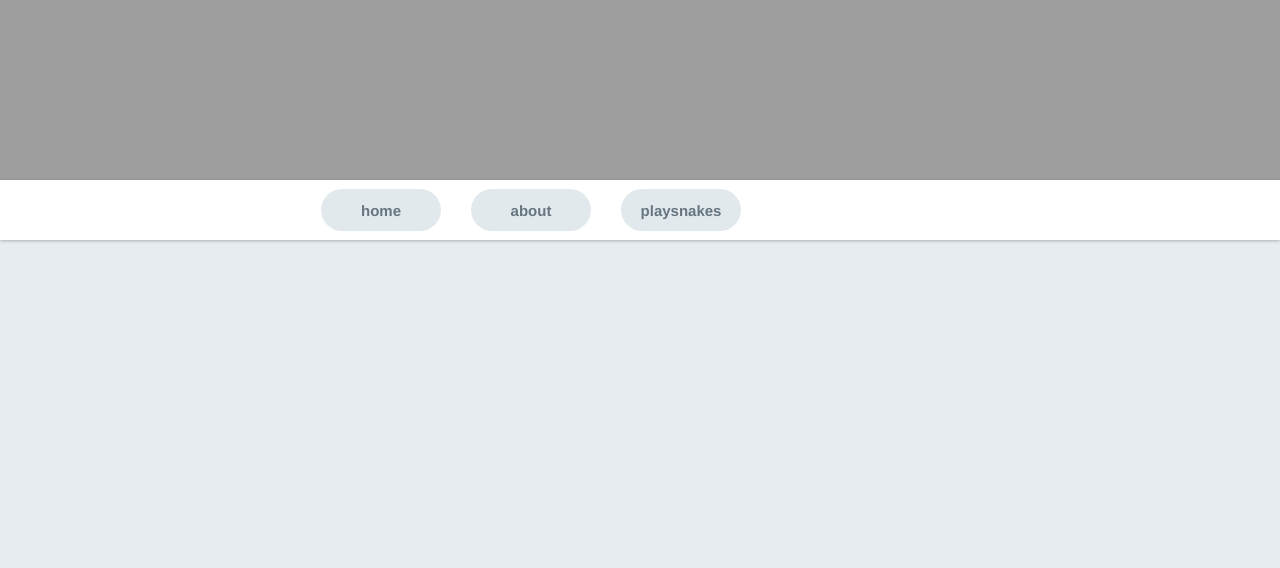
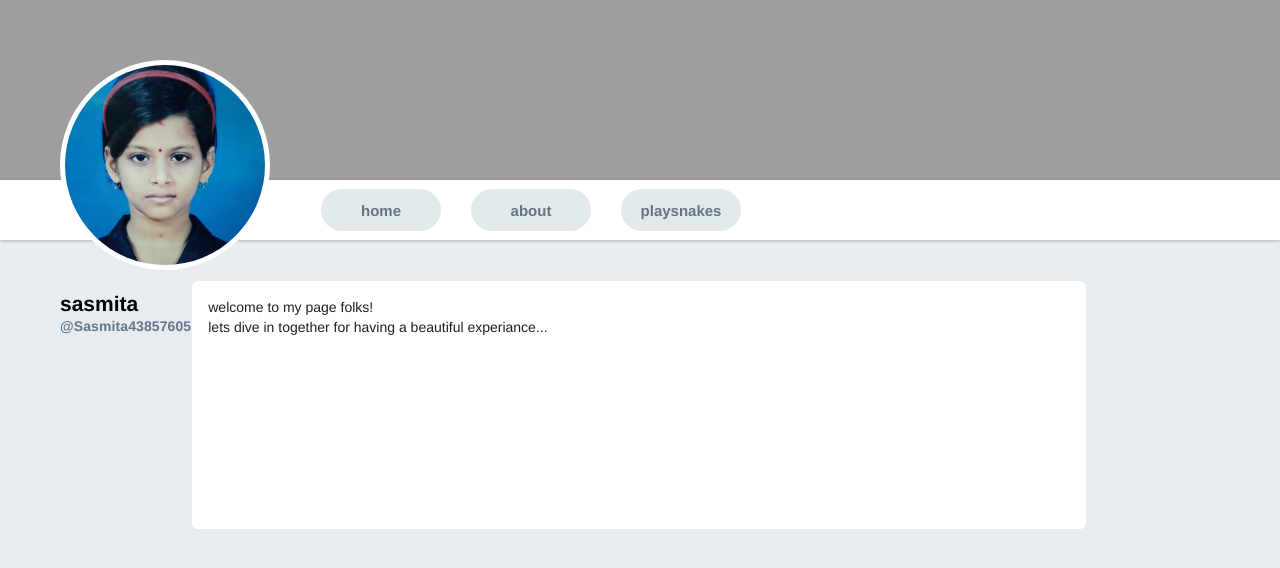
Before and after one commit to sasmitarani456/Sasmitarani456.github.io, a plain HTML site: page index.html in a window 1280 px wide. Shown: the part 140-708 px from the top of the page. Drawn offline with Linux system fonts and the light colour scheme.

Commit message:
my third commit

```diff
--- a/index.html
+++ b/index.html
@@ -20,5 +20,17 @@
     <a class="nav_link" href="./snake.html">playsnakes</a>
 </div>
 </div>
+<div id="avatar_container">
+    <img id="avatar" src="./images/IMG-20171001-WA0027.jpg" alt="sasmita" obj/>
+</div>
+<div class="home_body_container">
+    <div class="left_pane">
+        <div class="name">sasmita</div>
+        <div class="sub_text">@Sasmita43857605</div>
+    </div>
+<div class="right_pane">
+    welcome to my page folks!<br />
+    lets dive in together for having a beautiful experiance...
+    </div>
 </body>
 </html>
--- a/styles/style.css
+++ b/styles/style.css
@@ -41,3 +41,59 @@ body {
     font-weight: 700;
     color: #66757f;
 }
+#avatar_container {
+    width: 210px;
+    height: 210px;
+    border-radius: 105px;
+    display: flex;
+    justify-content: center;
+    align-items: center;
+    background-color: #fff;
+    position: absolute;
+    top: 200px;
+    left: 60px;
+}
+#avatar {
+    width: 200px;
+    height: 200px;
+    border-radius: 100px;
+    object-fit: fill;
+}
+.home_body_container {
+    width: 100%;
+    padding-top: 40px;
+    display: flex;
+    box-sizing: border-box;
+}
+.left_pane {
+    width: 310;
+    height: 80px;
+    padding-left: 60px;
+    padding-top: 10px;
+    box-sizing: border-box;
+}
+.right_pane {
+    width: 70%;
+    height: 250px;
+    background-color: #fff;
+    border: 1px solid #e6ecf0;
+    border-radius: 7px;
+    padding: 16px;
+    box-sizing: border-box;
+    font-size: 14px;
+    line-height: 20px;
+    font-Weight: normal;
+    color: #212121;
+}
+.name {
+    font-size: 21px;
+    font-weight: bold;
+    line-height: 28px;
+    margin-right: 2px;
+}
+.sub_text {
+    font-size: 14px;
+    color: #657786;
+    font-weight: bold;
+    letter-spacing: 0.1px;
+}
```
